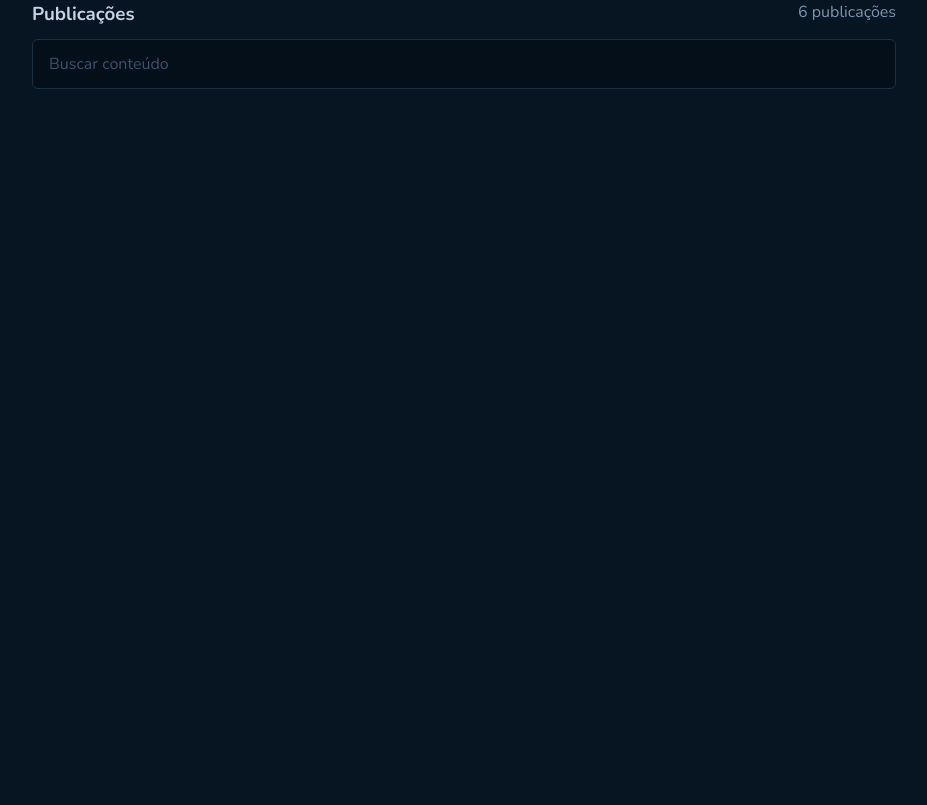
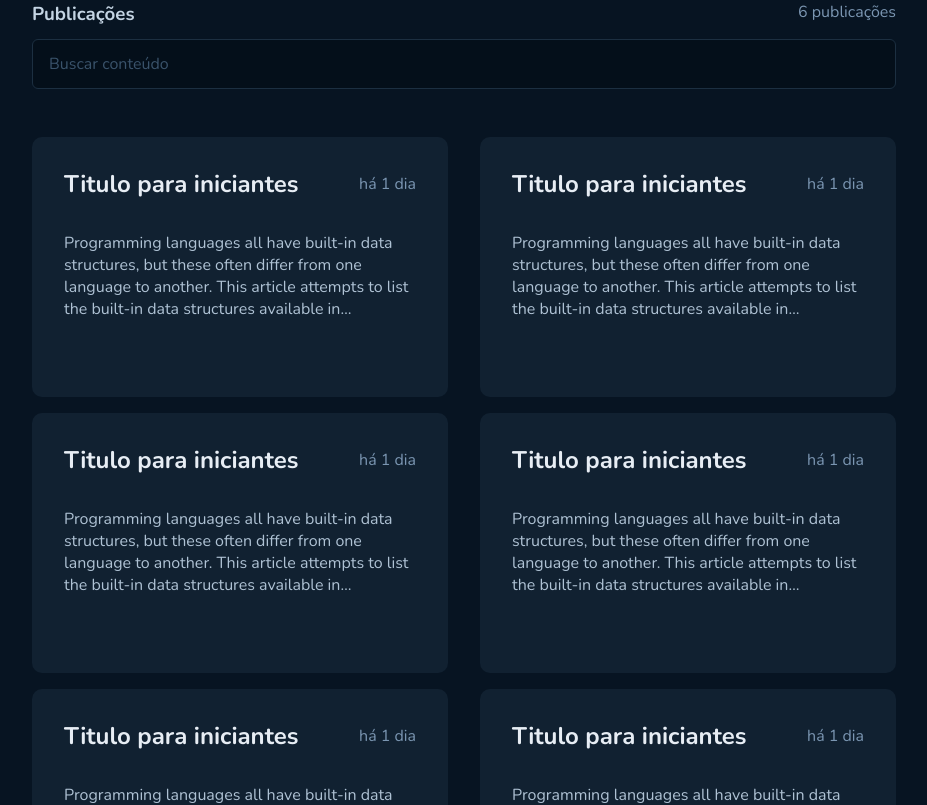
Before and after one commit to alexbruno10/github-blog, a React (Vite) app: page / in a window 1280 px wide. Shown: the part 500-1305 px from the top of the page, without its empty margins (176-1103 px from the left). Before the commit the page ends 813 px from the top, so only its background shows below. Built offline with nearby package versions, Linux system fonts and the light colour scheme.

Commit message:
Create Card Posts

```diff
--- /dev/null
+++ b/src/components/CardPosts/index.tsx
@@ -0,0 +1,20 @@
+import { CardPostContainer } from "./styles";
+
+export default function CardPosts() {
+    return(
+        <CardPostContainer>
+            <header>
+                <h2>Titulo para iniciantes</h2>
+                <span>há 1 dia</span>
+            </header>
+            <p>Programming languages all have built-in data structures, but these often differ from one language to another. This article attempts to list the built-in data structures available in JavaScript and what properties they have. These can be used to build other data structures. Wherever possible, comparisons with other languages are drawn.
+
+            Dynamic typing
+            JavaScript is a loosely typed and dynamic language. Variables in JavaScript are not directly associated with any particular value type, and any variable can be assigned (and re-assigned) values of all types:
+
+            let foo = 42; // foo is now a number
+            foo = 'bar'; // foo is now a string
+            foo = true; // foo is now a boolean</p>
+        </CardPostContainer>
+    )
+};
--- /dev/null
+++ b/src/components/CardPosts/styles.ts
@@ -0,0 +1,42 @@
+import styled from 'styled-components'
+
+export const CardPostContainer = styled.div`
+
+    width: 26rem;
+    height: 16.25rem;
+
+    background: ${({theme}) => theme.colors["post"]};
+    border-radius: 0.625rem;
+    padding: 2rem 2rem;
+
+    header {
+    display: flex;
+    align-items: center;
+    justify-content: space-between;
+    margin-bottom: 0.5rem;
+
+    h2 {
+        flex: 1;
+      color: ${({theme}) => theme.colors["title"]};
+      line-height: 130%;
+    }
+
+    span {
+        width: max-content;
+        color: ${({theme}) => theme.colors["span"]};
+    }
+
+    }
+
+    p {
+        color: ${({theme}) => theme.colors["text"]};
+        margin-top: 2rem;
+
+        overflow: hidden;
+        text-overflow: ellipsis;
+        display: -webkit-box;
+        -webkit-box-orient: vertical;
+        -webkit-line-clamp: 4;
+    }
+
+`
--- /dev/null
+++ b/src/components/Posts/index.tsx
@@ -0,0 +1,15 @@
+import CardPosts from "../CardPosts";
+import { PostsContainer } from "./styles";
+
+export default function Posts() {
+    return (
+        <PostsContainer>
+            <CardPosts />
+            <CardPosts />
+            <CardPosts />
+            <CardPosts />
+            <CardPosts />
+            <CardPosts />
+        </PostsContainer>
+    )
+};
--- /dev/null
+++ b/src/components/Posts/styles.ts
@@ -0,0 +1,12 @@
+import styled from 'styled-components'
+
+export const PostsContainer = styled.div`
+
+    width: 100%;
+    display: grid;
+    grid-template-columns: repeat(2, 1fr);
+    grid-column-gap: 2rem;
+    grid-row-gap: 1em;
+    margin-top: 3rem;
+
+`
--- a/src/pages/Home/index.tsx
+++ b/src/pages/Home/index.tsx
@@ -2,12 +2,14 @@ import Header from "../../components/Header"
 import CardProfile from "../../components/CardProfile"
 import { HomeContainer } from "./styles"
 import SearchInput from "../../components/SearchInput"
+import Posts from "../../components/Posts"
 
 export default function Home() {
     return (
         <HomeContainer>
             <CardProfile />
             <SearchInput />
+            <Posts />
         </HomeContainer>
     )
 };
```
